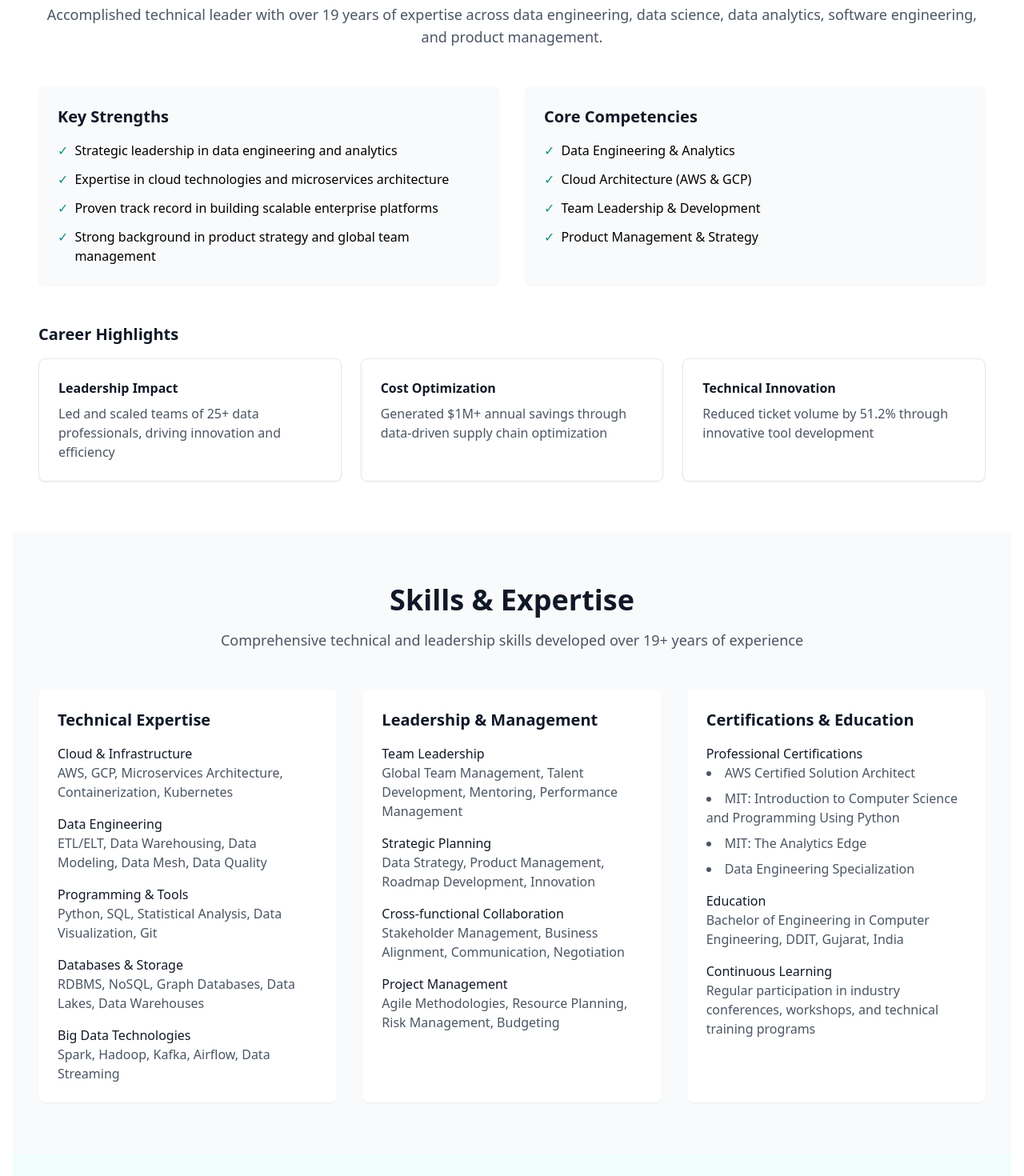
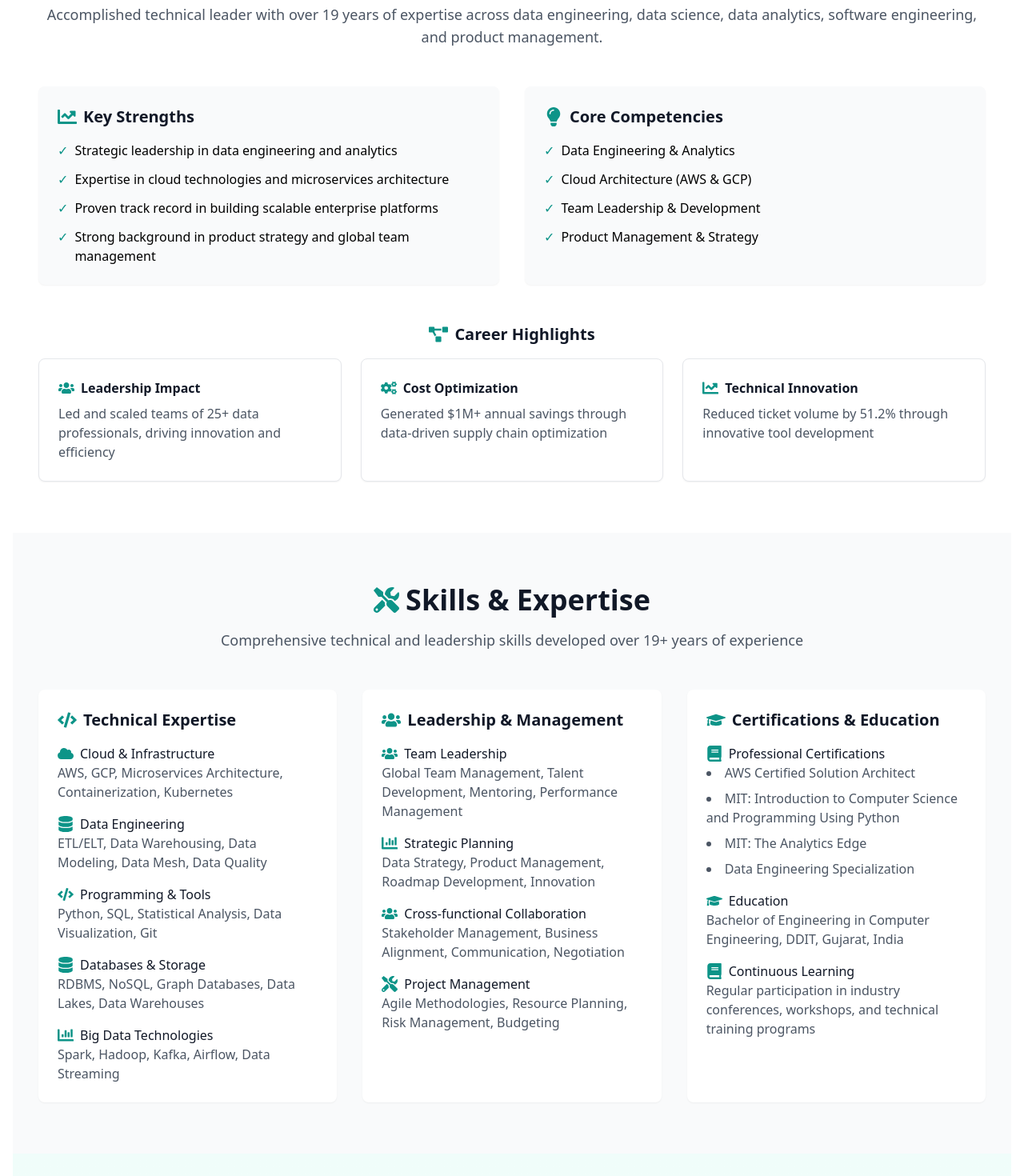
Before and after one commit to devangdshah/DataEngineeringLeader, a React (Create React App) app: page / in a window 1280 px wide. Shown: the part 940-2410 px from the top of the page at 80% size. Built offline with nearby package versions, Linux system fonts and the light colour scheme; the HTML template or start-up script is replaced by a standard one.

Commit message:
Add icons to About and Skills sections for enhanced visual appeal

```diff
--- a/src/components/sections/About.tsx
+++ b/src/components/sections/About.tsx
@@ -1,11 +1,13 @@
 import React from 'react';
+import { FaUserTie, FaChartLine, FaLightbulb, FaUsers, FaCogs, FaProjectDiagram } from 'react-icons/fa';
 
 const About: React.FC = () => {
   return (
     <section id="about" className="py-16 bg-white">
       <div className="max-w-7xl mx-auto px-4 sm:px-6 lg:px-8">
         <div className="text-center">
-          <h2 className="text-3xl font-extrabold text-gray-900 sm:text-4xl">
+          <h2 className="text-3xl font-extrabold text-gray-900 sm:text-4xl flex items-center justify-center">
+            <FaUserTie className="mr-2 h-8 w-8 text-teal-600" />
             About Me
           </h2>
           <p className="mt-4 text-lg text-gray-600">
@@ -15,7 +17,10 @@ const About: React.FC = () => {
 
         <div className="mt-12 grid grid-cols-1 gap-8 md:grid-cols-2">
           <div className="bg-gray-50 p-6 rounded-lg shadow-sm">
-            <h3 className="text-xl font-semibold text-gray-900 mb-4">Key Strengths</h3>
+            <h3 className="text-xl font-semibold text-gray-900 mb-4 flex items-center">
+              <FaChartLine className="mr-2 h-6 w-6 text-teal-600" />
+              Key Strengths
+            </h3>
             <ul className="space-y-3">
               <li className="flex items-start">
                 <span className="text-teal-600 mr-2">✓</span>
@@ -37,7 +42,10 @@ const About: React.FC = () => {
           </div>
 
           <div className="bg-gray-50 p-6 rounded-lg shadow-sm">
-            <h3 className="text-xl font-semibold text-gray-900 mb-4">Core Competencies</h3>
+            <h3 className="text-xl font-semibold text-gray-900 mb-4 flex items-center">
+              <FaLightbulb className="mr-2 h-6 w-6 text-teal-600" />
+              Core Competencies
+            </h3>
             <ul className="space-y-3">
               <li className="flex items-start">
                 <span className="text-teal-600 mr-2">✓</span>
@@ -60,18 +68,30 @@ const About: React.FC = () => {
         </div>
 
         <div className="mt-12">
-          <h3 className="text-xl font-semibold text-gray-900 mb-4">Career Highlights</h3>
+          <h3 className="text-xl font-semibold text-gray-900 mb-4 flex items-center justify-center">
+            <FaProjectDiagram className="mr-2 h-6 w-6 text-teal-600" />
+            Career Highlights
+          </h3>
           <div className="grid grid-cols-1 md:grid-cols-2 lg:grid-cols-3 gap-6">
             <div className="bg-white p-6 rounded-lg shadow-sm border border-gray-200">
-              <h4 className="font-semibold text-gray-900">Leadership Impact</h4>
+              <h4 className="font-semibold text-gray-900 flex items-center">
+                <FaUsers className="mr-2 h-5 w-5 text-teal-600" />
+                Leadership Impact
+              </h4>
               <p className="mt-2 text-gray-600">Led and scaled teams of 25+ data professionals, driving innovation and efficiency</p>
             </div>
             <div className="bg-white p-6 rounded-lg shadow-sm border border-gray-200">
-              <h4 className="font-semibold text-gray-900">Cost Optimization</h4>
+              <h4 className="font-semibold text-gray-900 flex items-center">
+                <FaCogs className="mr-2 h-5 w-5 text-teal-600" />
+                Cost Optimization
+              </h4>
               <p className="mt-2 text-gray-600">Generated $1M+ annual savings through data-driven supply chain optimization</p>
             </div>
             <div className="bg-white p-6 rounded-lg shadow-sm border border-gray-200">
-              <h4 className="font-semibold text-gray-900">Technical Innovation</h4>
+              <h4 className="font-semibold text-gray-900 flex items-center">
+                <FaChartLine className="mr-2 h-5 w-5 text-teal-600" />
+                Technical Innovation
+              </h4>
               <p className="mt-2 text-gray-600">Reduced ticket volume by 51.2% through innovative tool development</p>
             </div>
           </div>
--- a/src/components/sections/Skills.tsx
+++ b/src/components/sections/Skills.tsx
@@ -1,11 +1,13 @@
 import React from 'react';
+import { FaCode, FaCloud, FaDatabase, FaTools, FaUsers, FaChartBar, FaGraduationCap, FaBook } from 'react-icons/fa';
 
 const Skills: React.FC = () => {
   return (
     <section id="skills" className="py-16 bg-gray-50">
       <div className="max-w-7xl mx-auto px-4 sm:px-6 lg:px-8">
         <div className="text-center">
-          <h2 className="text-3xl font-extrabold text-gray-900 sm:text-4xl">
+          <h2 className="text-3xl font-extrabold text-gray-900 sm:text-4xl flex items-center justify-center">
+            <FaTools className="mr-2 h-8 w-8 text-teal-600" />
             Skills & Expertise
           </h2>
           <p className="mt-4 text-lg text-gray-600">
@@ -16,26 +18,44 @@ const Skills: React.FC = () => {
         <div className="mt-12 grid grid-cols-1 md:grid-cols-2 lg:grid-cols-3 gap-8">
           {/* Technical Expertise */}
           <div className="bg-white p-6 rounded-lg shadow-sm">
-            <h3 className="text-xl font-semibold text-gray-900 mb-4">Technical Expertise</h3>
+            <h3 className="text-xl font-semibold text-gray-900 mb-4 flex items-center">
+              <FaCode className="mr-2 h-6 w-6 text-teal-600" />
+              Technical Expertise
+            </h3>
             <div className="space-y-4">
               <div>
-                <h4 className="font-medium text-gray-900">Cloud & Infrastructure</h4>
+                <h4 className="font-medium text-gray-900 flex items-center">
+                  <FaCloud className="mr-2 h-5 w-5 text-teal-600" />
+                  Cloud & Infrastructure
+                </h4>
                 <p className="text-gray-600">AWS, GCP, Microservices Architecture, Containerization, Kubernetes</p>
               </div>
               <div>
-                <h4 className="font-medium text-gray-900">Data Engineering</h4>
+                <h4 className="font-medium text-gray-900 flex items-center">
+                  <FaDatabase className="mr-2 h-5 w-5 text-teal-600" />
+                  Data Engineering
+                </h4>
                 <p className="text-gray-600">ETL/ELT, Data Warehousing, Data Modeling, Data Mesh, Data Quality</p>
               </div>
               <div>
-                <h4 className="font-medium text-gray-900">Programming & Tools</h4>
+                <h4 className="font-medium text-gray-900 flex items-center">
+                  <FaCode className="mr-2 h-5 w-5 text-teal-600" />
+                  Programming & Tools
+                </h4>
                 <p className="text-gray-600">Python, SQL, Statistical Analysis, Data Visualization, Git</p>
               </div>
               <div>
-                <h4 className="font-medium text-gray-900">Databases & Storage</h4>
+                <h4 className="font-medium text-gray-900 flex items-center">
+                  <FaDatabase className="mr-2 h-5 w-5 text-teal-600" />
+                  Databases & Storage
+                </h4>
                 <p className="text-gray-600">RDBMS, NoSQL, Graph Databases, Data Lakes, Data Warehouses</p>
               </div>
               <div>
-                <h4 className="font-medium text-gray-900">Big Data Technologies</h4>
+                <h4 className="font-medium text-gray-900 flex items-center">
+                  <FaChartBar className="mr-2 h-5 w-5 text-teal-600" />
+                  Big Data Technologies
+                </h4>
                 <p className="text-gray-600">Spark, Hadoop, Kafka, Airflow, Data Streaming</p>
               </div>
             </div>
@@ -43,22 +63,37 @@ const Skills: React.FC = () => {
 
           {/* Leadership & Management */}
           <div className="bg-white p-6 rounded-lg shadow-sm">
-            <h3 className="text-xl font-semibold text-gray-900 mb-4">Leadership & Management</h3>
+            <h3 className="text-xl font-semibold text-gray-900 mb-4 flex items-center">
+              <FaUsers className="mr-2 h-6 w-6 text-teal-600" />
+              Leadership & Management
+            </h3>
             <div className="space-y-4">
               <div>
-                <h4 className="font-medium text-gray-900">Team Leadership</h4>
+                <h4 className="font-medium text-gray-900 flex items-center">
+                  <FaUsers className="mr-2 h-5 w-5 text-teal-600" />
+                  Team Leadership
+                </h4>
                 <p className="text-gray-600">Global Team Management, Talent Development, Mentoring, Performance Management</p>
               </div>
               <div>
-                <h4 className="font-medium text-gray-900">Strategic Planning</h4>
+                <h4 className="font-medium text-gray-900 flex items-center">
+                  <FaChartBar className="mr-2 h-5 w-5 text-teal-600" />
+                  Strategic Planning
+                </h4>
                 <p className="text-gray-600">Data Strategy, Product Management, Roadmap Development, Innovation</p>
               </div>
               <div>
-                <h4 className="font-medium text-gray-900">Cross-functional Collaboration</h4>
+                <h4 className="font-medium text-gray-900 flex items-center">
+                  <FaUsers className="mr-2 h-5 w-5 text-teal-600" />
+                  Cross-functional Collaboration
+                </h4>
                 <p className="text-gray-600">Stakeholder Management, Business Alignment, Communication, Negotiation</p>
               </div>
               <div>
-                <h4 className="font-medium text-gray-900">Project Management</h4>
+                <h4 className="font-medium text-gray-900 flex items-center">
+                  <FaTools className="mr-2 h-5 w-5 text-teal-600" />
+                  Project Management
+                </h4>
                 <p className="text-gray-600">Agile Methodologies, Resource Planning, Risk Management, Budgeting</p>
               </div>
             </div>
@@ -66,10 +101,16 @@ const Skills: React.FC = () => {
 
           {/* Certifications & Education */}
           <div className="bg-white p-6 rounded-lg shadow-sm">
-            <h3 className="text-xl font-semibold text-gray-900 mb-4">Certifications & Education</h3>
+            <h3 className="text-xl font-semibold text-gray-900 mb-4 flex items-center">
+              <FaGraduationCap className="mr-2 h-6 w-6 text-teal-600" />
+              Certifications & Education
+            </h3>
             <div className="space-y-4">
               <div>
-                <h4 className="font-medium text-gray-900">Professional Certifications</h4>
+                <h4 className="font-medium text-gray-900 flex items-center">
+                  <FaBook className="mr-2 h-5 w-5 text-teal-600" />
+                  Professional Certifications
+                </h4>
                 <ul className="list-disc list-inside text-gray-600 space-y-2">
                   <li>AWS Certified Solution Architect</li>
                   <li>MIT: Introduction to Computer Science and Programming Using Python</li>
@@ -78,11 +119,17 @@ const Skills: React.FC = () => {
                 </ul>
               </div>
               <div>
-                <h4 className="font-medium text-gray-900">Education</h4>
+                <h4 className="font-medium text-gray-900 flex items-center">
+                  <FaGraduationCap className="mr-2 h-5 w-5 text-teal-600" />
+                  Education
+                </h4>
                 <p className="text-gray-600">Bachelor of Engineering in Computer Engineering, DDIT, Gujarat, India</p>
               </div>
               <div>
-                <h4 className="font-medium text-gray-900">Continuous Learning</h4>
+                <h4 className="font-medium text-gray-900 flex items-center">
+                  <FaBook className="mr-2 h-5 w-5 text-teal-600" />
+                  Continuous Learning
+                </h4>
                 <p className="text-gray-600">Regular participation in industry conferences, workshops, and technical training programs</p>
               </div>
             </div>
```
